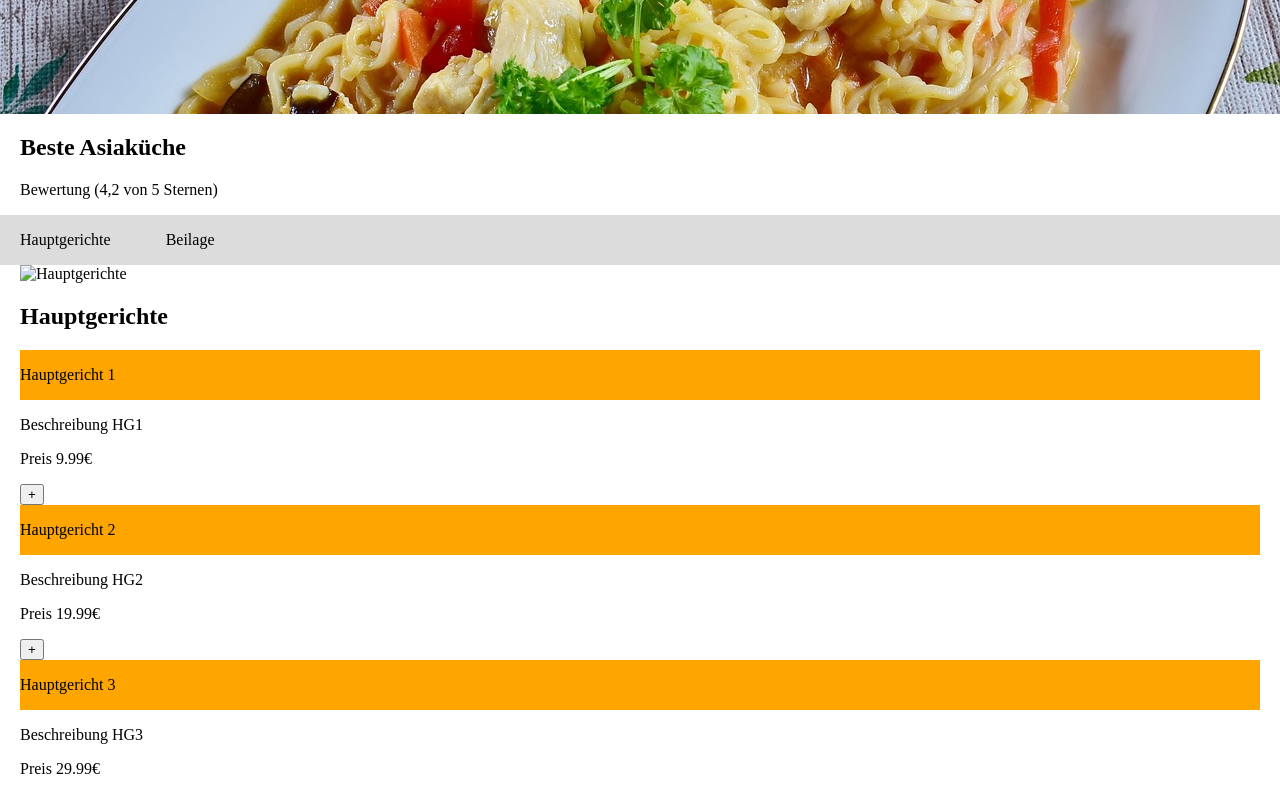
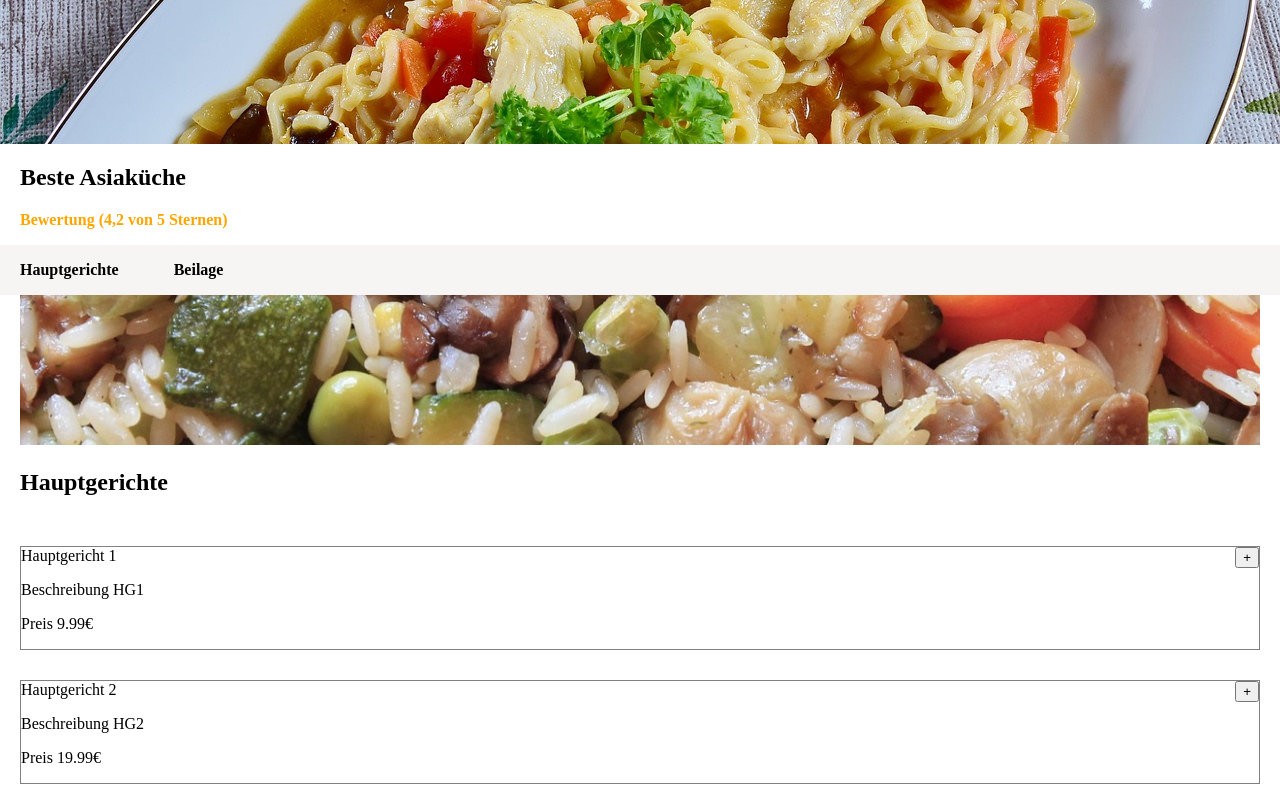
Before and after one commit to IcksDeh/Bestellapp, a plain HTML site: page index.html in a window 1280 px wide. Shown: the part 86-876 px from the top of the page. Drawn offline with Linux system fonts and the light colour scheme.

Commit message:
changes styles. size logo, boxes to maindishes

```diff
--- a/index.html
+++ b/index.html
@@ -9,7 +9,7 @@
 
 </head>
 <body>
-    <header>
+    <header id="top_bar">
         <img id="logo_header" src="./assets/Logo/Bestell App- Logo.svg" alt="Bestellapp Logo">
     </header>
     <main>
@@ -18,36 +18,48 @@
         </section>
         <section class="distance_edge">
             <h1>Beste Asiaküche</h1>
-            <p> Bewertung (4,2 von 5 Sternen)</p>
+            <p id="rating"> Bewertung (4,2 von 5 Sternen)</p>
         </section>
 
         <section  id="menu_choice">
-            <p class="distance_edge">Hauptgerichte</p>
-            <p class="distance_edge">Beilage</p>
+            <p class="distance_edge"><strong>Hauptgerichte</strong> </p>
+            <p class="distance_edge"><strong>Beilage</strong></p>
         </section>
-        <section class="distance_edge" >
-            <img src="" alt="Hauptgerichte">
+        <section class="distance_edge .div_img_maindish" >
+            <img id="img_maindish" src="./assets/img/Reisgericht.jpg" alt="Hauptgerichte">
         </section>
-        <article class="distance_edge">
+        <article class="distance_edge all_boxes_maindish_section">
             <h2>Hauptgerichte</h2>
-            <section>
+            <section class="box_maindish">
+                <div>
                    <header>Hauptgericht 1</header>
                     <p>Beschreibung HG1</p>
                     <p>Preis 9.99€</p>
+                </div>
+                <div>
                     <button>+</button>
+                </div>
             </section>
-            <section>
+            <section class="box_maindish">
+                <div>
                     <header>Hauptgericht 2</header>
                     <p>Beschreibung HG2</p>
                     <p>Preis 19.99€</p>
+                </div>
+                <div>
                     <button>+</button>
+                </div>
             </section>
-            <section>
+            <section class="box_maindish">
+                <div>
                     <header>Hauptgericht 3</header>
                     <p>Beschreibung HG3</p>
                     <p>Preis 29.99€</p>
+                </div>
+                <div>
                     <button>+</button>
-            </section>
+                </div>
+            </section class="box_maindish">
         </article>
         <section class="distance_edge">
             <img src="" alt="Abschlussbild">
--- a/styles/standard.css
+++ b/styles/standard.css
@@ -1,9 +1,3 @@
-header{
-    height: 50px;
-    background-color: orange;
-    display: flex;
-    align-items: center;
-}
 body{
     margin: 0;
 }
@@ -13,6 +7,6 @@ body{
     margin-right: 20px;
 }
 
-.size_divs{
+/* .size_divs{
     width: ;
-}
+} */
--- a/styles/styles.css
+++ b/styles/styles.css
@@ -1,5 +1,12 @@
+#top_bar{
+    height: 80px;
+    background-color: orange;
+    display: flex;
+    align-items: center;
+}
+
 #logo_header{
-    height: 40px;
+    height: 60px;
     padding-left: 20px;
 }
 
@@ -18,7 +25,37 @@
 #menu_choice{
     display: flex;
     align-items: center;
-    background-color: gainsboro;
+    background-color: rgb(247, 244, 244);
     height: 50px;
     gap: 15px;
 }
+
+
+
+#rating{
+    color: orange;
+    font-weight: bold;
+}
+
+.div_img_maindish{
+    height: 150px;
+    width: 100%;
+}
+
+#img_maindish{
+    height: 150px;
+    width: 100%;
+    object-fit: cover;
+}
+
+.box_maindish{
+    border: 1px solid gray;
+    display: flex;
+    justify-content: space-between;
+}
+
+.all_boxes_maindish_section{
+    gap: 30px;
+    display: flex;
+    flex-direction: column;
+}
```
Lines whose indentation alone changed are shown as unchanged.
